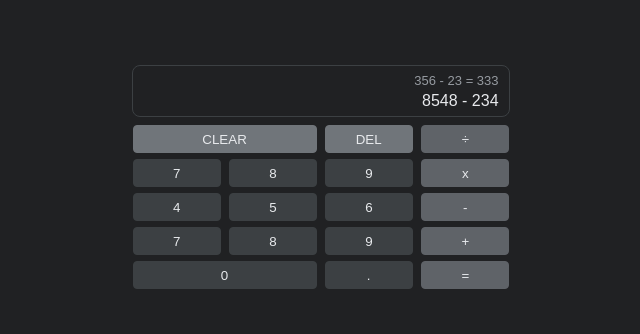
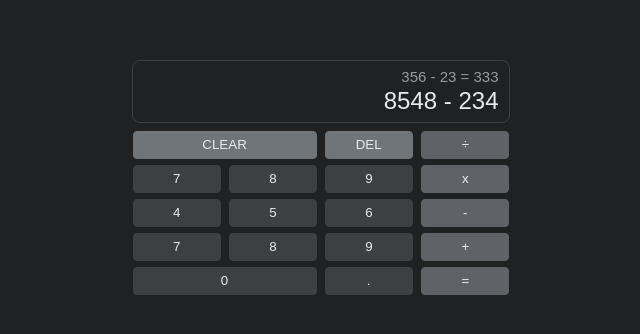
Before and after one commit to EzequiasCalvo/calculator, a React (Create React App) app: page / in a window 1280 px wide. Shown: the part 224-558 px from the top of the page, without its empty margins (319-959 px from the left). Built offline with nearby package versions, Linux system fonts and the light colour scheme.

Commit message:
refactor: increase font size

```diff
--- a/src/App.scss
+++ b/src/App.scss
@@ -1,3 +1,5 @@
+$increment: 1.5;
+
 .container {
   height: 100vh;
   background-color: #202123;
@@ -9,7 +11,7 @@
 // outputs section
 .output-wrapper {
   width: 98%;
-  height: 52px;
+  height: #{42px * $increment};
   border: 1px solid #3c4043;
   border-radius: 8px;
   margin: 5px auto;
@@ -19,7 +21,7 @@
 .output--last {
   height: 20px;
   color: #969ba1;
-  font-size: 13px;
+  font-size: #{10px * $increment};
   position: relative;
   & > span {
     width: 100%;
@@ -34,6 +36,7 @@
 .output--current {
   vertical-align: middle;
   width: 100%;
+  font-size: #{16px * $increment};
   & > span {
     color: #e8eaed;
     float: right;
```
